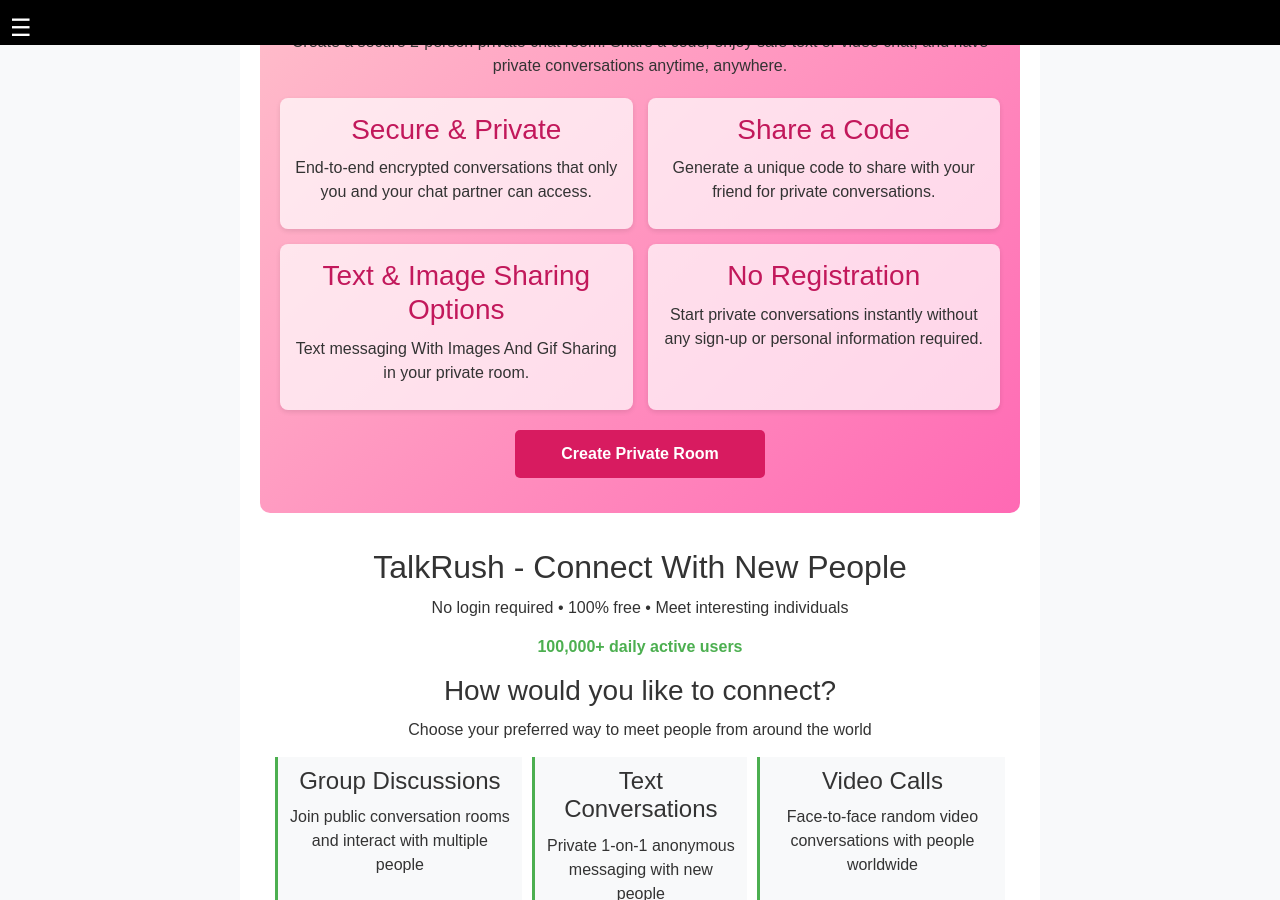
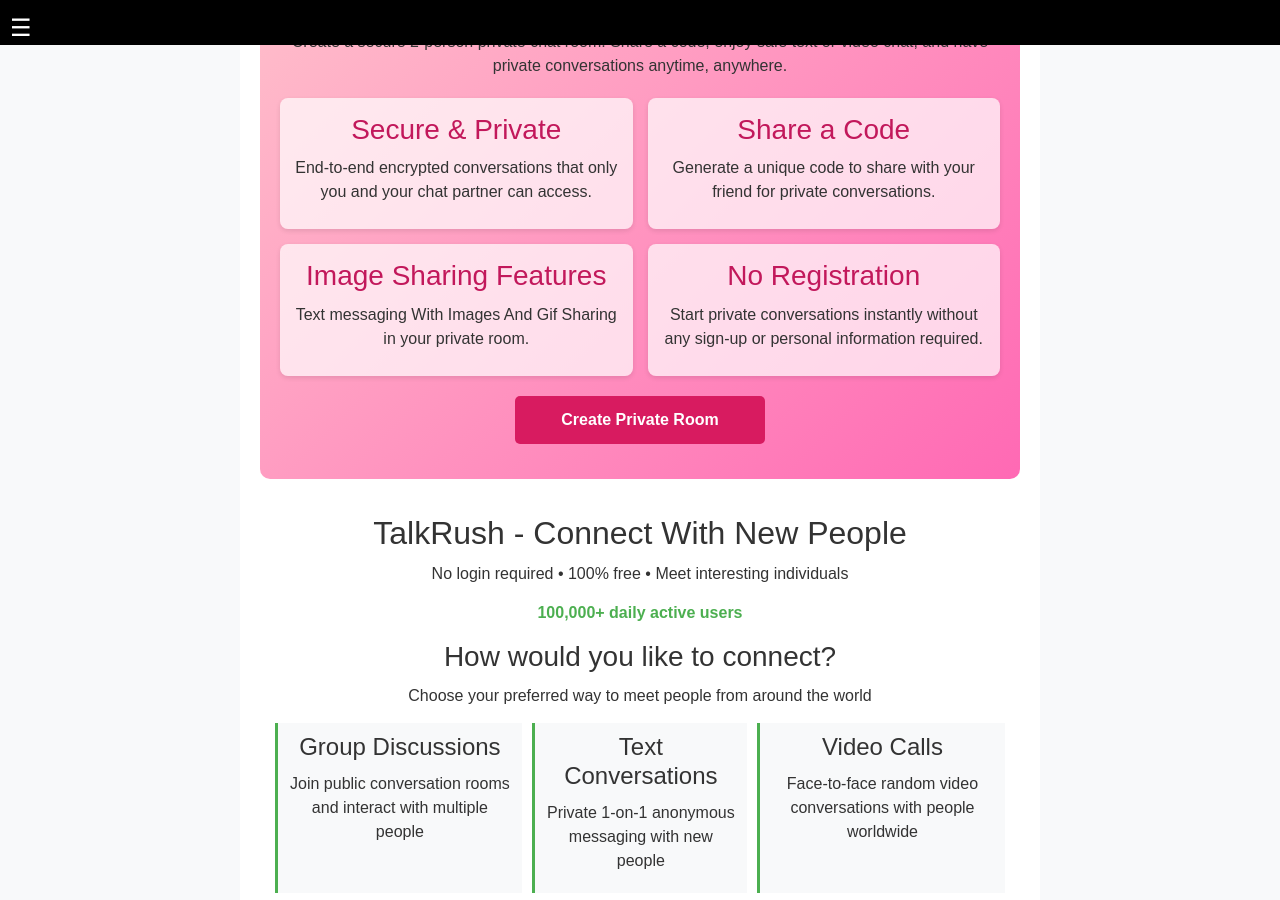
Before and after one commit to shkumaraman/shkumaraman.github.io, a Jekyll site: the page built from index.html, in a window 1280 px wide and 900 px high, scrolled down 983 px. Built offline with Jekyll 4.4.1, drawn with Linux system fonts in a browser that asks for light colours.

Commit message:
Update index.html

```diff
--- a/index.html
+++ b/index.html
@@ -416,7 +416,7 @@
       </div>
 
       <div class="private-room-feature">
-        <h3>Text & Image Sharing Options</h3>
+        <h3>Image Sharing Features</h3>
         <p>Text messaging With Images And Gif Sharing in your private room.</p>
       </div>
 
```
